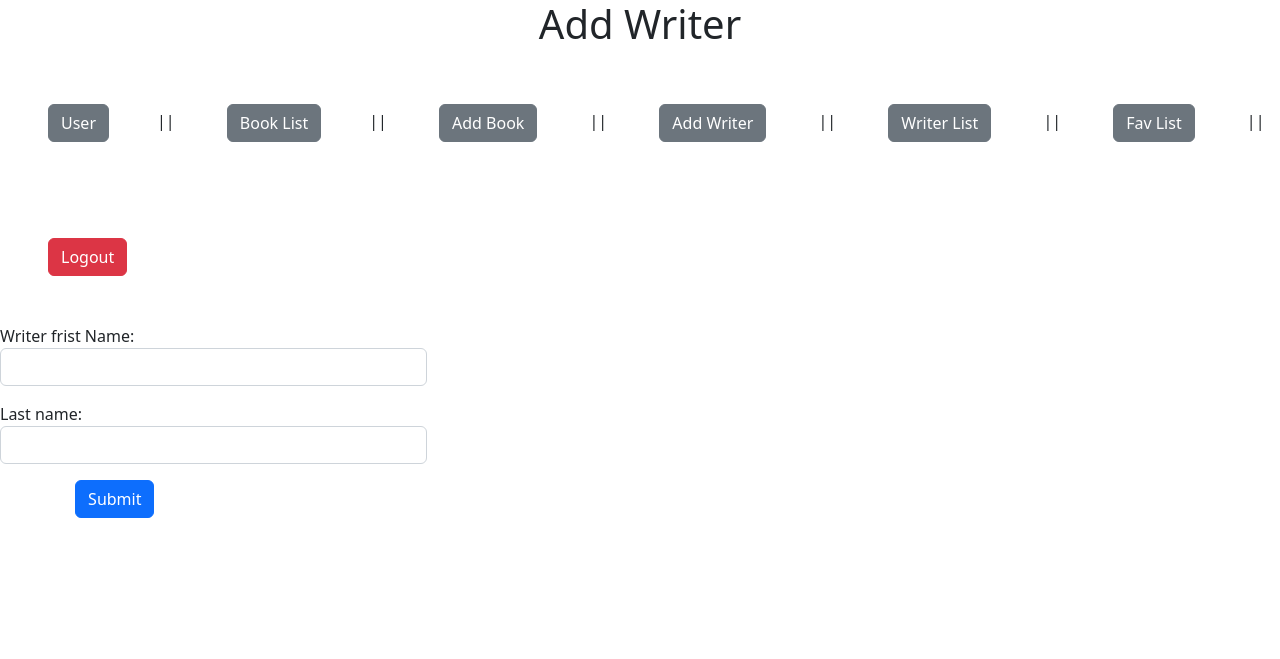
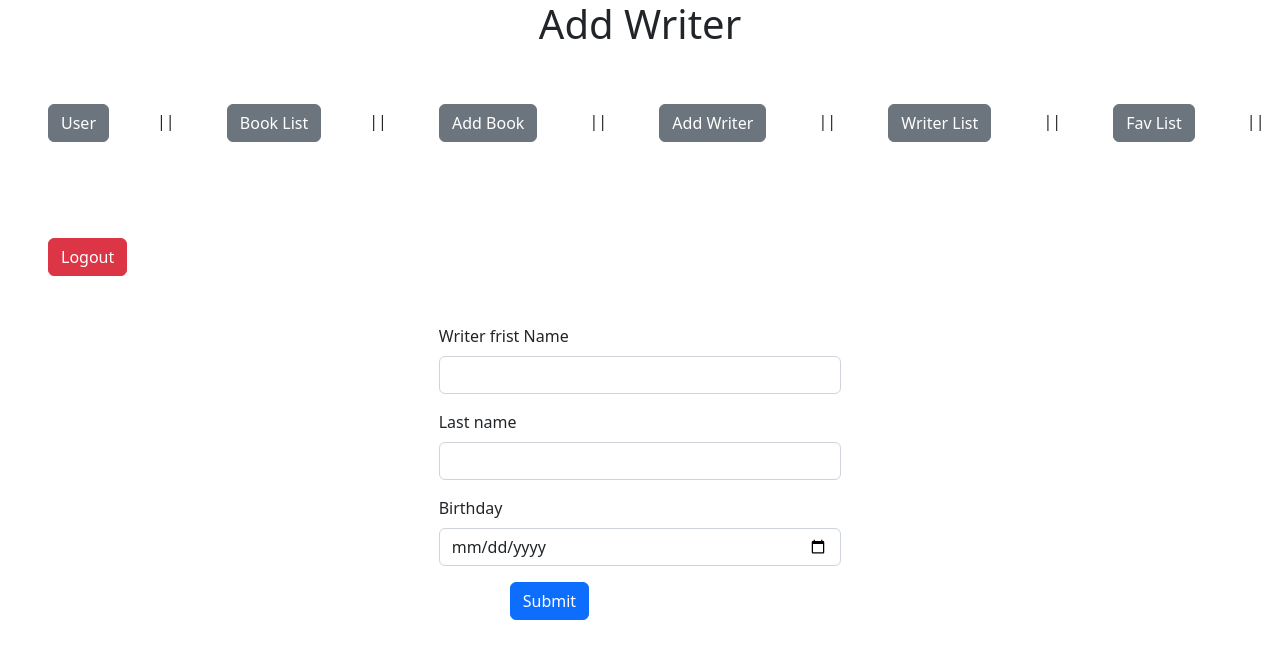
Before and after one commit to SOE13/study_Django, a Django app: page /addWriter/ in a window 1280 px wide. Shown: the top 659 px of the page. Run offline with Django 4.2, Linux system fonts and the light colour scheme; a user stored in the database is signed in.

Commit message:
'finals'

```diff
--- a/book/form.py
+++ b/book/form.py
@@ -16,13 +16,23 @@ class WriterForm(forms.ModelForm):
         widgets={
             'first_name':forms.TextInput(attrs={'class':'form-control'}),
             'last_name':forms.TextInput(attrs={'class':'form-control'}),
+            'birthday':forms.DateInput(attrs={'class': 'form-control','type':'date'})
+        }
+        help_texts = {
+            "first_name": ("First name can't be dulicated."),
+        }
+        error_messages = {
+            "first_name": {
+                "max_length": ("This writer's name is too long."),
+                "unique": ("This writer's Already exited."),
+            },
         }
 
 
 class BookForm(forms.ModelForm):
     class Meta:
         model= models.Book
-        fields='__all__'
+        fields=['name','writer']
         widgets={
             'name':forms.TextInput(attrs={'class':'form-control'}),
             'writer':forms.Select(attrs={'class':'form-select'}),
--- a/book/models.py
+++ b/book/models.py
@@ -15,6 +15,8 @@ class Writer(models.Model):
     last_name=models.CharField(max_length=10)
     age=models.CharField(max_length=2,null=True)
 
+    birthday=models.DateField(null=True)
+
     def __str__(self):
         return self.first_name +' '+ self.last_name
 
@@ -22,6 +24,9 @@ class Writer(models.Model):
 class Book(models.Model):
     name=models.CharField(max_length=100,null=False)
     writer=models.ForeignKey(Writer, on_delete=models.SET_NULL,null=True)
+
+    cerated=models.DateTimeField(auto_now_add=True,null=True)
+    updated=models.DateTimeField(auto_now=True,null=True)
 
     def __str__(self):
         return self.name
--- a/book/views.py
+++ b/book/views.py
@@ -4,7 +4,7 @@ from .form import UserFrom,WriterForm,BookForm,FavForm
 from django.contrib.auth import authenticate,login,logout
 from django.contrib.auth.decorators import login_required
 from django.contrib.auth.forms import UserCreationForm
-
+from django.core.files.storage import FileSystemStorage
 # Create your views here.
 from django.http import HttpResponse
 
@@ -36,19 +36,23 @@ def user(request):
         form=UserCreationForm(request.POST)
         if form.is_valid():
             form.save()
+        else:
+            return render(request, 'user/user.html',{'users':Users.objects.all(),'form':form})
+    return render(request, 'user/user.html',context)
 
-    return render(request, 'user/user.html',context)
 @login_required(login_url='login')
 def deleteUser(request,id):
     user=Users.objects.get(id=id)
     user.delete()
     return redirect("user")
+
 @login_required(login_url='login')
 def bookList(request):
     books=Book.objects.all()
     context={'books':books}
 
     return render(request, 'book/bookList.html',context)
+
 @login_required(login_url='login')
 def deleteBook(request,id):
 
@@ -57,6 +61,7 @@ def deleteBook(request,id):
 
 
     return redirect("bookList")
+
 @login_required(login_url='login')
 def addNewBook(request):
     context={'writers':Writer.objects.all(),'form':BookForm()}
@@ -64,12 +69,12 @@ def addNewBook(request):
         form=BookForm(request.POST)
         if form.is_valid():
             form.save()
-
         return redirect("bookList")
 
 
 
     return render(request, 'book/addBook.html',context)
+
 @login_required(login_url='login')
 def updateBook(request,id):
     book=Book.objects.get(id=id)
@@ -91,6 +96,7 @@ def writerList(request):
     writers=Writer.objects.all()
     context={'writers':writers}
     return render(request, "writer/writerList.html",context)
+
 @login_required(login_url='login')
 def addWriter(request):
     context={'form':WriterForm()}
@@ -100,8 +106,9 @@ def addWriter(request):
             form.save()
             return redirect("writerList")
         else:
-            context['error']='This Writer already have'
+            return render(request, 'writer/addWriter.html',{'form':form})
     return render(request, 'writer/addWriter.html',context)
+
 @login_required(login_url='login')
 def deleteWriter(request,id):
 
@@ -110,6 +117,7 @@ def deleteWriter(request,id):
 
 
     return redirect("writerList")
+
 @login_required(login_url='login')
 def add_fav_book_collection(request):
     context={'favlist':FavBookCollection.objects.all()}
--- a/study/settings.py
+++ b/study/settings.py
@@ -119,6 +119,8 @@ USE_TZ = True
 STATIC_URL = 'static/'
 STATICFILES_DIRS=[BASE_DIR/'static']
 
+
+
 # Default primary key field type
 # https://docs.djangoproject.com/en/4.2/ref/settings/#default-auto-field
 
--- a/templates/book/bookList.html
+++ b/templates/book/bookList.html
@@ -9,6 +9,8 @@
           <th scope="col">#Id</th>
           <th scope="col">Book Name</th>
           <th scope="col">Writer Name</th>
+          <th scope="col">Created</th>
+          <th scope="col">Updated</th>
           <th scope="col">Delete</th>
           <th scope="col">Update</th>
         </tr>
@@ -19,6 +21,8 @@
           <th scope="row">{{book.id}}</th>
           <td>{{book.name}}</td>
           <td>{{book.writer}}</td>
+          <td>{{book.cerated}}</td>
+          <td>{{book.updated}}</td>
           <td>
             <a
               class="btn btn-sm btn-danger"
--- a/templates/writer/addWriter.html
+++ b/templates/writer/addWriter.html
@@ -1,37 +1,27 @@
 {% extends 'main.html' %} {% block context %}
 <h1 class="text-center">Add Writer</h1>
 {% include 'nav.html' %}
-<div>{{error}}</div>
-<div class="col-4">
+
+<div class="col-4 container">
   <form action="" method="post">
-    {% csrf_token %} {% comment %}
-    <div class="mb-3 row">
-      <label for="first_name" class="col-sm-2 col-form-label"
-        >First Name :</label
-      >
-      <div class="col-sm-5">
-        <input
-          type="text"
-          name="first_name"
-          class="form-control"
-          id="first_name"
-        />
+    {% csrf_token %}
+
+    <div class="mb-3">
+      <label class="form-label">{{form.first_name.label}}</label>
+      {{form.first_name}}
+      <div class="form-text text-danger">
+        {% for error in form.first_name.errors %} {{ error }} {% endfor %}
       </div>
     </div>
-    <div class="mb-3 row">
-      <label for="last_name" class="col-sm-2 col-form-label"
-        >First Name :</label
-      >
-      <div class="col-sm-5">
-        <input
-          type="text"
-          name="last_name"
-          class="form-control"
-          id="last_name"
-        />
-      </div>
+    <div class="mb-3">
+      <label class="form-label">{{form.last_name.label}}</label>
+      {{form.last_name}}
     </div>
-    {% endcomment %} {{form.as_p}}
+    <div class="mb-3">
+      <label class="form-label">{{form.birthday.label}}</label>
+      {{form.birthday}}
+    </div>
+
     <div class="mb-3 row">
       <label for="name" class="col-sm-2 col-form-label"></label>
       <div class="col-sm-10">
```
Also changed, not shown: templates/book/addBook.html (+4 -24 lines), book/migrations/0009_book_cerated_book_updated.py (added), book/migrations/0010_writer_birthday.py (added), db.sqlite3, media/photo.jpg (added).
